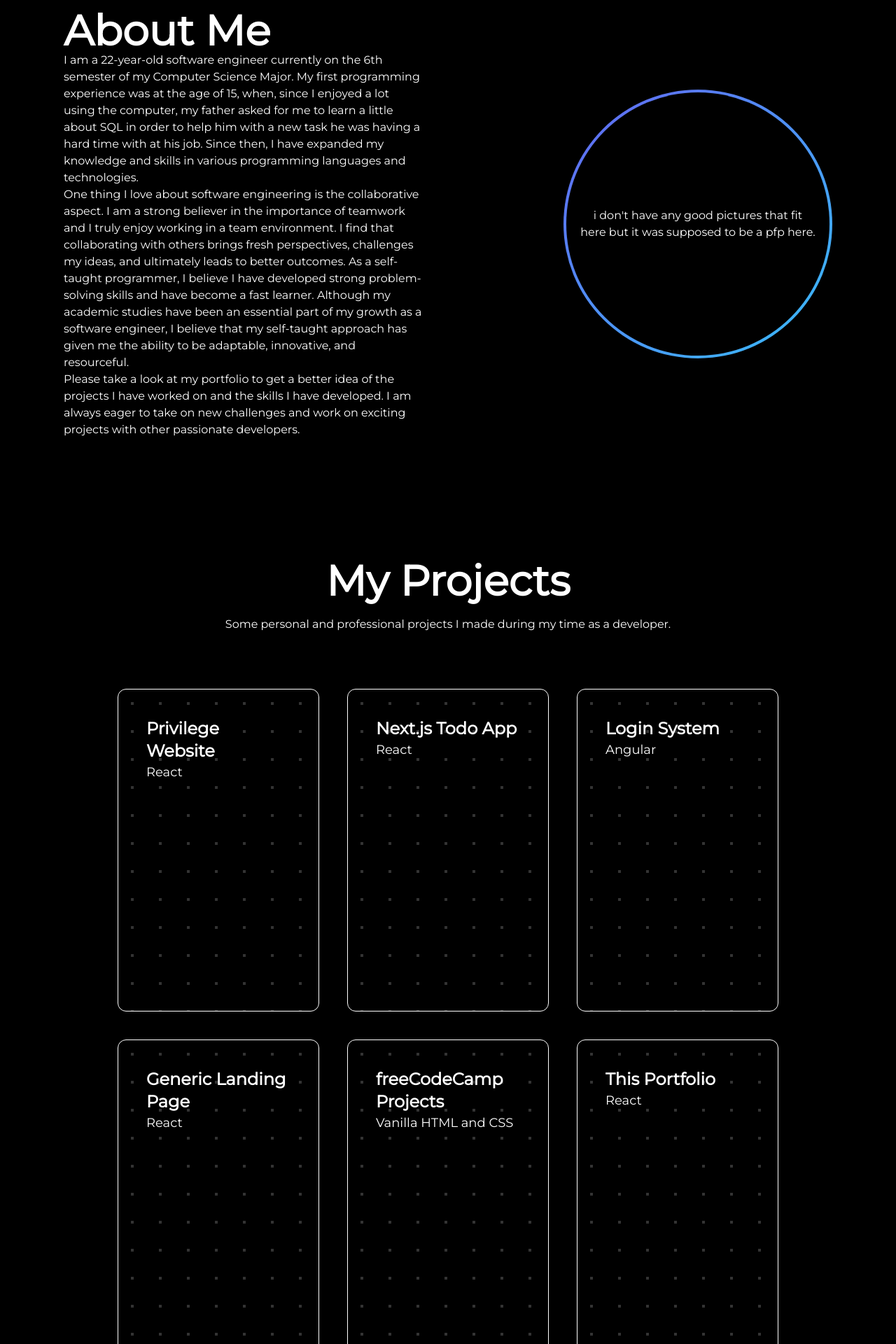
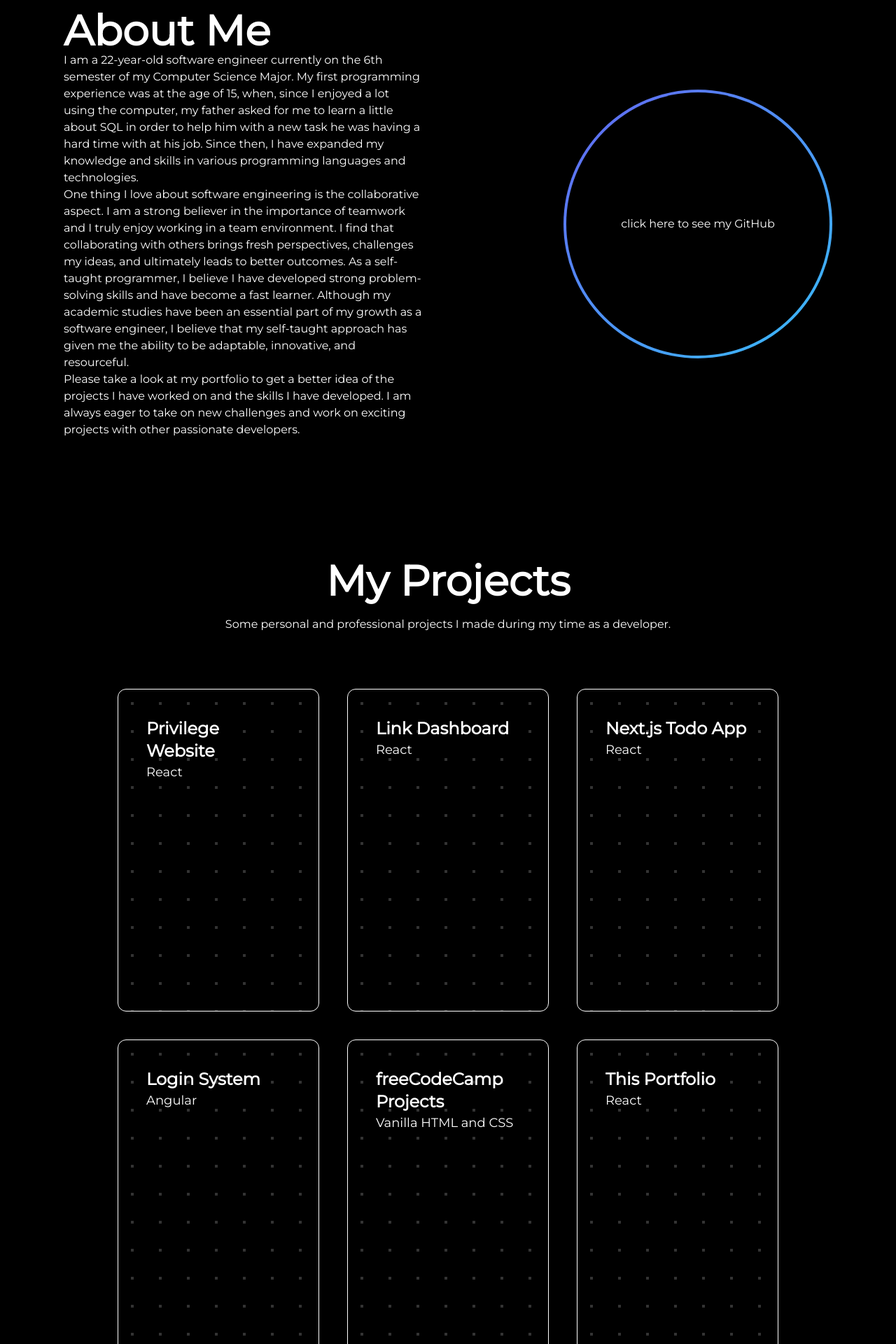
Before and after one commit to rodrfentanes21/my-portfolio, a Next.js app: page / in a window 1280 px wide. Shown: the part 880-2800 px from the top of the page at 70% size. Built offline with nearby package versions, Linux system fonts and the light colour scheme.

Commit message:
updating personal projects

```diff
--- a/components/AboutMe.tsx
+++ b/components/AboutMe.tsx
@@ -76,16 +76,16 @@ export default function AboutMe() {
           other passionate developers.
         </motion.p>
       </div>
-      <motion.div
+      <motion.a
         initial={{ opacity: 0 }}
+        target="__blank" href="https://github.com/rodrfentanes21"
         animate={animation2}
         className=" bg-gradient-to-br from-[#6366f1] via-[#4e92f5] to-[#38bdf8] rounded-full w-72 lg:w-96 aspect-square grid place-items-center"
       >
-        <div className=" rounded-full w-[98%] aspect-square grid place-items-center bg-black text-center">
-          i don&#39;t have any good pictures that fit <br /> here but it was
-          supposed to be a pfp here.
-        </div>
-      </motion.div>
+        <p className=" rounded-full w-[98%] aspect-square grid place-items-center bg-black text-center">
+          click here to see my GitHub
+        </p>
+      </motion.a>
     </section>
   );
 }
--- a/components/Projects.tsx
+++ b/components/Projects.tsx
@@ -60,6 +60,12 @@ export default function Projects() {
           (this is a private repository, so only link to the site will be available)."
           mainLink="https://privilege.vercel.app/"
         />
+          <ProjectCard
+            title="Link Dashboard"
+            language="React"
+            content="Responsive Dashboard made to visualize dynamic data from a firebase database, professional paid project that unfortunately i can't show the repository or the site, so i will be linking a collection of prints with dummy data"
+            frontLink="https://imgur.com/a/M1KF9xP"
+          />
         <ProjectCard
           title="Next.js Todo App"
           language="React"
@@ -73,13 +79,6 @@ export default function Projects() {
           content="FullStack Login page, made using Angular, Bootstrap, Node.js, Express, Mongoose and MongoDB. The project is divided in 2 repos (front and backend). This project was made as part of a selective process with a deadline of 2 days, and didn't even get an email answer turning me down, if you are a recruiter, don't be like those guys."
           frontLink="https://github.com/rodrfentanes21/cadastro_wevo"
           backLink="https://github.com/rodrfentanes21/backend_wevo"
-        />
-        <ProjectCard
-          title="Generic Landing Page"
-          language="React"
-          content="Generic T-Shirt Landing page, my first project using TailwindCSS, deployed with Firebase"
-          mainLink="https://tailwindproductpage.web.app"
-          gitHubLink="https://github.com/rodrfentanes21/tailwindproj"
         />
         <ProjectCard
           title="freeCodeCamp Projects"
```
